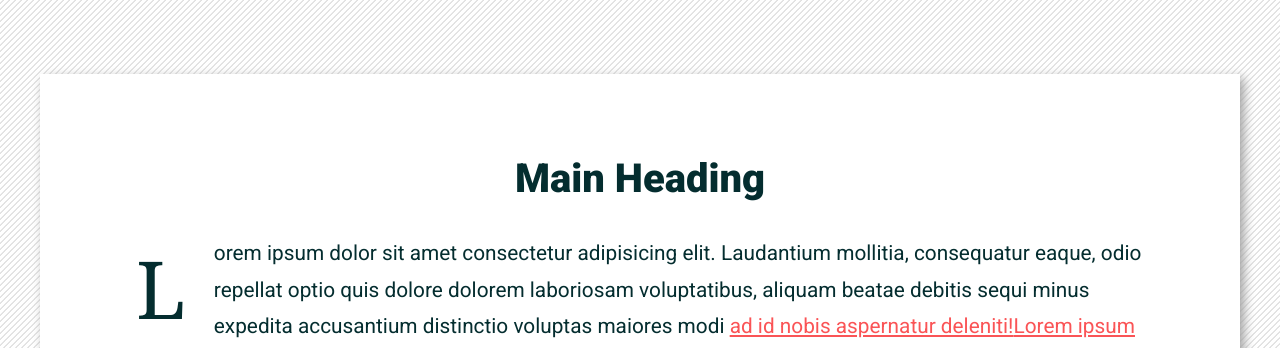
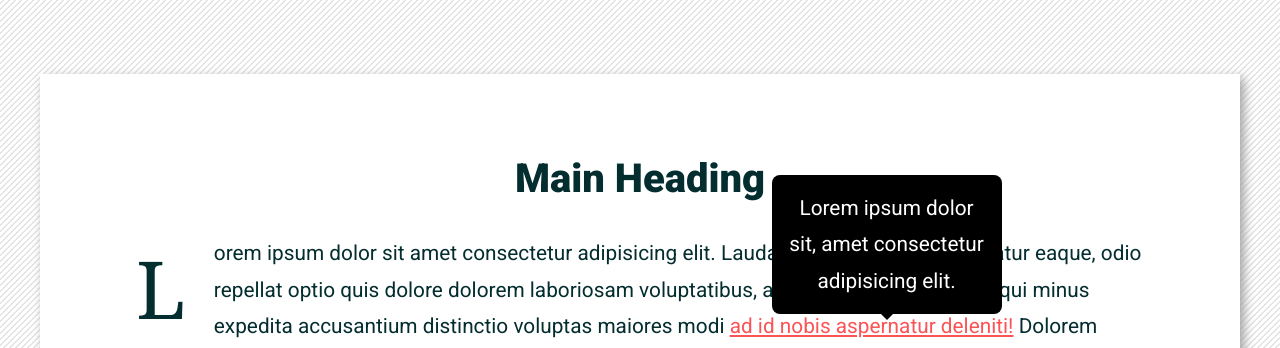
Before and after one commit to carolina-ross/m7-hw7-rossello-carolina, a plain HTML site: page index.html in a window 1280 px wide. Both pictures are taken after a click on the element "ad id nobis aspernatur deleniti!". Shown: the part 452-800 px from the top of the page. Drawn offline with Linux system fonts and the light colour scheme.

Commit message:
Update style.css

```diff
--- a/style.css
+++ b/style.css
@@ -143,23 +143,42 @@ span.tooltip {
   cursor: pointer;
 }
 
+
 /* underline span on hover/focus */
 span.tooltip:hover,
 span.tooltip:focus {
-  text-decoration: underline;
+   text-decoration: underline;
 }
+
 /* show tooltip on hover/focus */
 span.tooltip:hover > span,
 span.tooltip:focus > span {
-  display: inline;
+   display: inline-block;
 }
 
 /* styling for tooltip bubble */
 span.tooltip span {
   display: none;
+  position: absolute;
+  bottom: 100%;
+  left: 50%;
+  width: 200px;
+  margin-left: -100px;
+  padding: 15px;
+  border-radius: 8px;
+  background: #000000;
+  color: #FFFFFF;
+  text-align: center;
 }
 
 /* styling for tooltip bubble arrow */
 span.tooltip span::after {
   content: "";
+  position: absolute;
+  top: 100%;
+  left: 50%;
+  border-width: 6px;
+  border-style: solid;
+  border-color: black transparent transparent transparent;
+  margin-left: -6px;
 }
```
